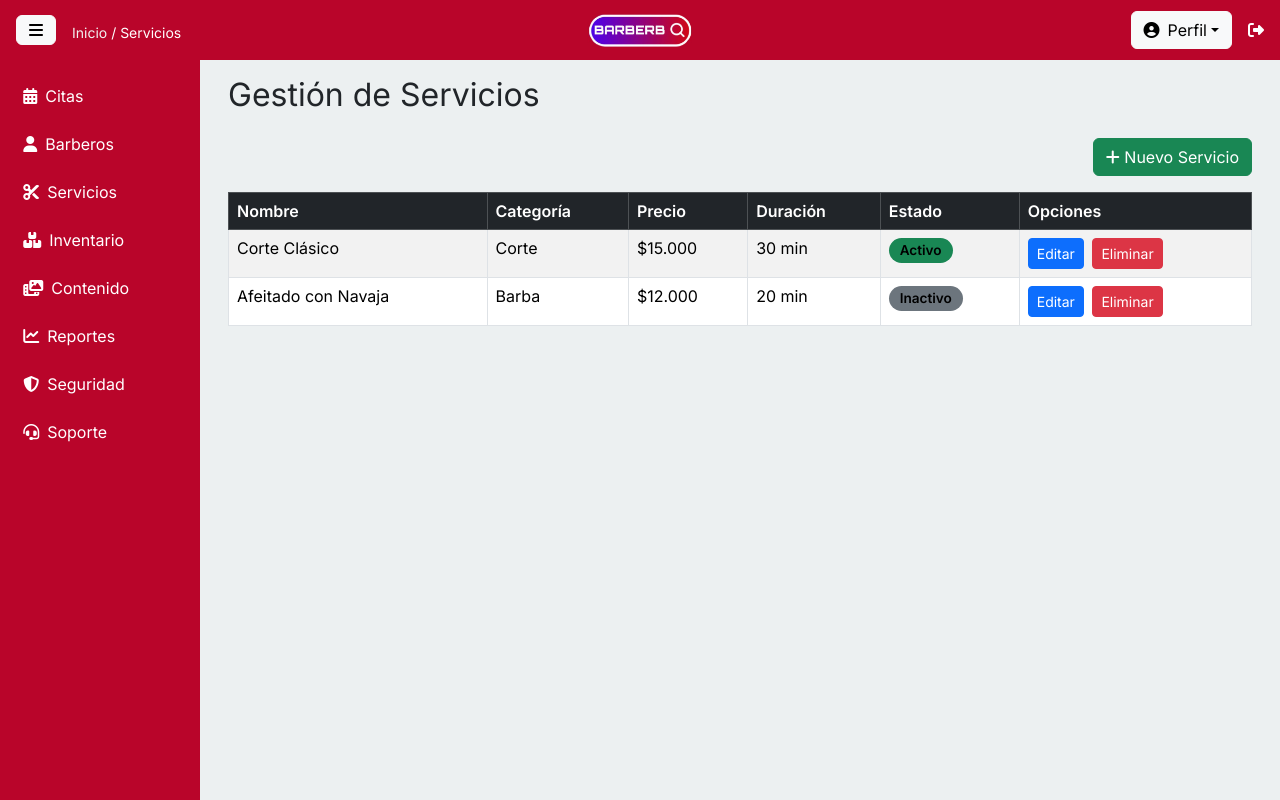
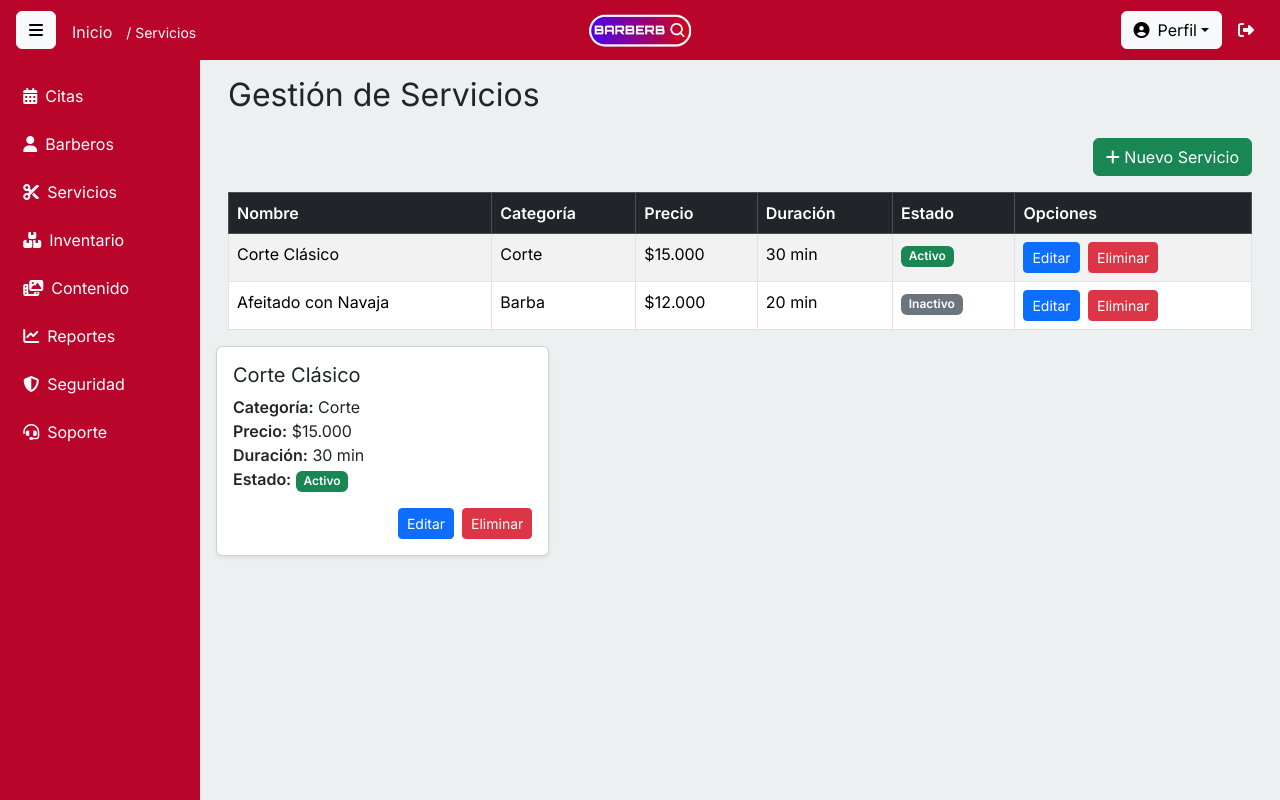
Before and after one commit to MikeBoss80/web_barberb, a Django app: page /admin_module/servicios/ in a window 1280 px wide. Run offline with Django 5.2, Linux system fonts and the light colour scheme.

Commit message:
Modificacion vista servicios

```diff
--- a/admin_module/templates/admin_module/servicios.html
+++ b/admin_module/templates/admin_module/servicios.html
@@ -1,4 +1,4 @@
-servicios:{% extends "admin_module/base_admin.html" %}
+{% extends "admin_module/base_admin.html" %}
 
 {% load static %}
 
@@ -7,16 +7,11 @@ servicios:{% extends "admin_module/base_admin.html" %}
 
 
 {% block extra_css %}
-<link rel="stylesheet" href="{% static 'admin_module/css/citas.css' %}">
+<link rel="stylesheet" href="{% static 'admin_module/css/barberos.css' %}">
 {% endblock %}
 
 
 {% block content %}
-
-<style>
-
-</style>
-
 <div class="container">
     <h2 class="mb-4">Gestión de Servicios</h2>
 
@@ -163,4 +158,24 @@ servicios:{% extends "admin_module/base_admin.html" %}
 
 
 
+  <div class="row">
+    <div class="col-md-4 mb-3" *por cada servicio*>
+      <div class="card shadow-sm h-100">
+        <div class="card-body">
+          <h5 class="card-title">Corte Clásico</h5>
+          <p class="card-text">
+            <strong>Categoría:</strong> Corte<br>
+            <strong>Precio:</strong> $15.000<br>
+            <strong>Duración:</strong> 30 min<br>
+            <strong>Estado:</strong> <span class="badge bg-success">Activo</span>
+          </p>
+          <div class="d-flex justify-content-end">
+            <button class="btn btn-sm btn-primary me-2">Editar</button>
+            <button class="btn btn-sm btn-danger">Eliminar</button>
+          </div>
+        </div>
+      </div>
+    </div>
+  </div>
+
 {% endblock %}
```
